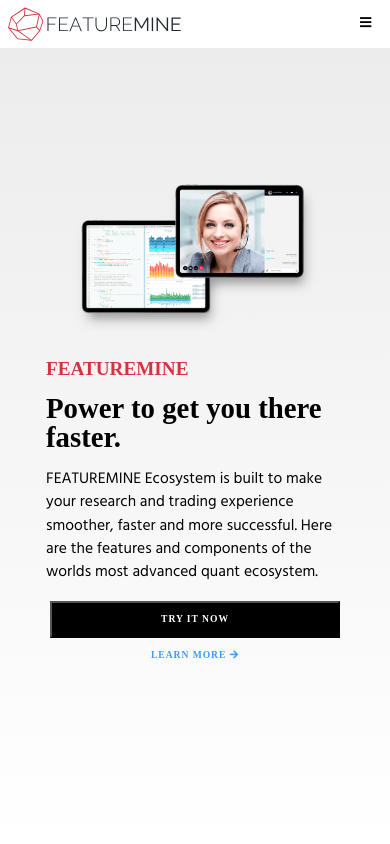
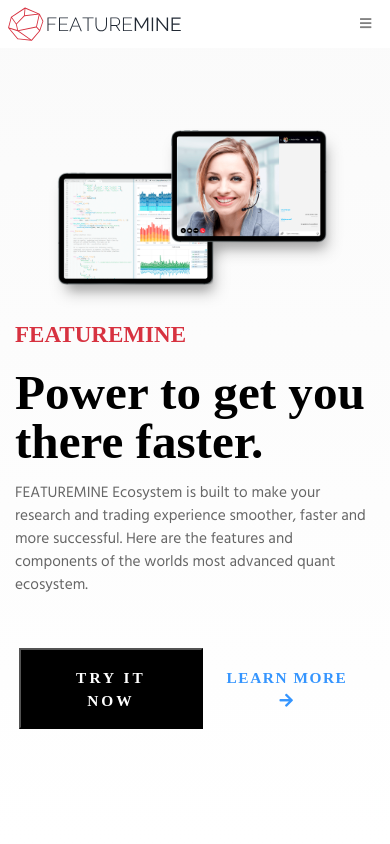
Before and after one commit to jvirriel-per/site-fm, a React (Create React App) app: page / in a window 390 px wide. Shown: the top 844 px of the page. Built offline with nearby package versions, Linux system fonts and the light colour scheme; a web font is replaced by a local one.

Commit message:
new responsive design adjust

```diff
--- a/src/App.css
+++ b/src/App.css
@@ -4,6 +4,12 @@
   font-style: normal;
   font-weight: 400;
   src: local('Hind Regular'), local('Hind-Regular'), url(https://fonts.gstatic.com/s/hind/v9/5aU69_a8oxmIdGl4AQ.ttf) format('truetype');
+}
+@font-face {
+  font-family: 'Hind';
+  font-style: normal;
+  font-weight: 500;
+  src: local('Hind Medium'), local('Hind-Medium'), url(https://fonts.gstatic.com/s/hind/v9/5aU19_a8oxmIfJpbERySiA.ttf) format('truetype');
 }
 @font-face {
   font-family: 'Hind';
@@ -21,18 +27,19 @@
   font-family: 'Hind';
 }
 .second-title {
-  font-size: 4.32rem;
+  font-size: 3.84rem;
   font-weight: 700;
-  line-height: 5.25rem;
+  line-height: 3.84rem;
 }
 .title {
   color: #D73240;
-  font-size: 2.4rem;
+  font-size: 1.8rem;
   font-weight: 600;
 }
 .text-1 {
-  color: #000000;
+  color: #666666;
   font-size: 1.2rem;
+  margin-bottom: 4rem;
 }
 /*----------------layout--------------*/
 .App {
@@ -44,7 +51,8 @@
   color: #000000;
 }
 .contenedor {
-  margin: 0 1rem;
+  width: 1280px !important;
+  display: flex;
 }
 /*
   img{
@@ -52,6 +60,12 @@
     padding-top: 6px;
   }
   */
+.c-5 {
+  width: 525px;
+}
+.c-7 {
+  width: 740px;
+}
 @media screen and (max-width: 440px) {
   .call-t-action {
     justify-content: center!important;
@@ -69,12 +83,12 @@
   justify-content: space-between;
 }
 .black-button {
-  letter-spacing: 0.1em;
+  letter-spacing: 0.2em;
   min-width: 139px;
   background-color: #000000;
   font-weight: 600;
-  font-size: 1.08rem;
-  padding: 0.6rem 1.2rem;
+  font-size: 0.96rem;
+  padding: 0.96rem 1.92rem;
   color: white;
   border-color: #000000;
 }
@@ -82,9 +96,9 @@
   letter-spacing: 0.1em;
   background: none;
   font-weight: 600;
-  font-size: 1.08rem;
+  font-size: 0.96rem;
   padding: 0.6rem 1.2rem;
-  color: #3B9BFE;
+  color: #3595fe;
   border: none;
   text-align: left;
 }
@@ -135,14 +149,17 @@
        width: 100%;
    }*/
 .principal {
-  background: #f2f2f2;
-  background: -moz-linear-gradient(top, #f2f2f2 0%, #ebebeb 0%, #ededed 10%, #ffffff 100%);
-  background: -webkit-gradient(left top, left bottom, color-stop(0%, #f2f2f2), color-stop(0%, #ebebeb), color-stop(10%, #ededed), color-stop(100%, #ffffff));
-  background: -webkit-linear-gradient(top, #f2f2f2 0%, #ebebeb 0%, #ededed 10%, #ffffff 100%);
-  background: -o-linear-gradient(top, #f2f2f2 0%, #ebebeb 0%, #ededed 10%, #ffffff 100%);
-  background: -ms-linear-gradient(top, #f2f2f2 0%, #ebebeb 0%, #ededed 10%, #ffffff 100%);
-  background: linear-gradient(to bottom, #f2f2f2 0%, #ebebeb 0%, #ededed 10%, #ffffff 100%);
-  filter: progid:DXImageTransform.Microsoft.gradient(startColorstr='#f2f2f2', endColorstr='#ffffff', GradientType=0);
+  /* Permalink - use to edit and share this gradient: http://colorzilla.com/gradient-editor/#fafafa+0,ffffff+100 */
+  background: #fafafa;
+  /* Old browsers */
+  background: -moz-linear-gradient(top, #fafafa 0%, #ffffff 100%);
+  /* FF3.6-15 */
+  background: -webkit-linear-gradient(top, #fafafa 0%, #ffffff 100%);
+  /* Chrome10-25,Safari5.1-6 */
+  background: linear-gradient(to bottom, #fafafa 0%, #ffffff 100%);
+  /* W3C, IE10+, FF16+, Chrome26+, Opera12+, Safari7+ */
+  filter: progid:DXImageTransform.Microsoft.gradient(startColorstr='#fafafa', endColorstr='#ffffff', GradientType=0);
+  /* IE6-9 */
 }
 /*-----------menu----------*/
 /*
@@ -164,12 +181,13 @@
   background-color: #FFFFFF;
 }
 .topnav a {
-  color: #000000;
+  color: #808080;
   text-align: center;
   padding: 14px 16px;
   text-decoration: none;
   font-size: 13px;
   font-family: 'hind';
+  font-weight: 500;
   letter-spacing: 0.2em;
 }
 .topnav a:hover {
@@ -205,39 +223,72 @@
     text-align: left;
   }
 }
-/*--------------1920------------*/
-.contenedor {
-  max-width: 1520px;
-}
-@media screen and (min-width: 1441px) and (max-width: 1920px) {
+/*--------------1920------------
+@import "1920.less";
+
+/*--------------1440------------
+
+@import "1440.less";
+
+/*--------------840------------
+@import "840.less";
+
+/*--------------768------------
+@import "768.less";
+
+/*--------------360------------
+@import "576.less";*/
+/*-------------1400------------*/
+@media screen and (max-width: 1400px) {
   .second-title {
-    font-size: 3.11111111vw;
-    line-height: 4vw;
+    font-size: 3.072rem;
+    line-height: 3.072rem;
   }
   .title {
-    font-size: 1.81818182vw;
+    font-size: 1.44rem;
   }
   .text-1 {
-    font-size: 1vw;
+    font-size: 0.96rem;
+    margin-bottom: 3.2rem;
+  }
+  .contenedor {
+    width: 1024px !important;
+  }
+  .c-5 {
+    width: 420px !important;
+  }
+  .c-7 {
+    width: 592px !important;
   }
 }
-/*--------------1440------------*/
-@media screen and (min-width: 769px) and (max-width: 1440px) {
-  .second-title {
-    font-size: 5vw;
-    line-height: 5vw;
+/*-------------1080------------*/
+@media screen and (max-width: 1080px) {
+  /*.second-title{
+        font-size: (@baseTextSize * 3.2) * .6;
+        line-height: (@baseTextSize * 3.2 * .6);
+    }
+
+    .title {
+
+        font-size: (@baseTextSize * 1.5) * .6;
+
+      }
+
+
+    .text-1{
+
+        font-size: (@baseTextSize * .6) ;
+        margin-bottom: (4rem) * .6;
+    }*/
+  .contenedor {
+    width: 768px !important;
   }
-  .title {
-    font-size: 3vw;
+  .c-5 {
+    width: 315px !important;
   }
-  .principal {
-    height: 100%;
-    padding-top: 10vw;
-    padding-bottom: 10vw;
+  .c-7 {
+    width: 444px !important;
   }
-}
-/*--------------840------------*/
-@media screen and (max-width: 900px) {
   .topnav a:not(:first-child) {
     display: none;
   }
@@ -259,52 +310,8 @@
     text-align: left;
   }
 }
-@media screen and (min-width: 900px) {
+@media screen and (min-width: 1080px) {
   .topnav {
     padding: 0 5vw;
   }
 }
-/*--------------768------------*/
-@media screen and (min-width: 768px) {
-  .__featuremine-img-children {
-    /* width: 110%;*/
-  }
-}
-@media screen and (min-width: 577px) and (max-width: 768px) {
-  .second-title {
-    font-size: 5vw;
-    line-height: 5vw;
-  }
-  .title {
-    font-size: 3vw;
-  }
-  .text-1 {
-    font-size: 2.1vw;
-  }
-}
-/*--------------360------------*/
-@media (max-width: 576px) {
-  .second-title {
-    font-size: 5vw;
-    line-height: 5vw;
-  }
-  .title {
-    font-size: 3vw;
-  }
-  .text-1 {
-    font-size: 4vw;
-  }
-  .black-button,
-  .white-button {
-    font-size: 0.6rem;
-  }
-  .second-title {
-    font-size: 1.8rem !important;
-    line-height: 1.8rem !important;
-  }
-  .title {
-    font-size: 1.2rem !important;
-    line-height: 1.2rem !important;
-    margin-top: 1.2rem;
-  }
-}
--- a/src/components/Featuremine.js
+++ b/src/components/Featuremine.js
@@ -4,7 +4,7 @@
 const Featuremine = () => (
   <Container fluid className="principal align-items-center justify-content-center">
     <Row className="contenedor">
-      <Col xs="12 order-1" md="12 order-md-1"  lg="5 order-lg-0">
+      <Col xs="12 order-1" md="12 order-md-1"  lg="5 order-lg-0" className="d-flex align-item-center">
       <div className="__featuremine-first-box">
               <p className="title"><strong>FEATUREMINE</strong></p>
               <p className="second-title"><strong>Power to get
@@ -15,14 +15,14 @@
               and more successful. Here are the features and
               components of the worlds most advanced quant
               ecosystem.</p>
-              <Row className="align-item-center justify-content-between mr-1 ml-1 call-t-action">
+              <div className="align-item-center justify-content-between mr-1 ml-1 call-t-action">
 
                   <button className="black-button"><strong>TRY IT NOW</strong></button>
 
 
                   <button className="white-button"><strong>LEARN MORE <i className="fas fa-arrow-right"></i></strong></button>
 
-              </Row>
+              </div>
 
           </div>
       </Col>
--- /dev/null
+++ b/src/less/1080.less
@@ -0,0 +1,60 @@
+@media screen and (max-width: 1080px)  {
+    /*.second-title{
+        font-size: (@baseTextSize * 3.2) * .6;
+        line-height: (@baseTextSize * 3.2 * .6);
+    }
+
+    .title {
+
+        font-size: (@baseTextSize * 1.5) * .6;
+
+      }
+
+
+    .text-1{
+
+        font-size: (@baseTextSize * .6) ;
+        margin-bottom: (4rem) * .6;
+    }*/
+
+    .contenedor{
+        width: @contenedor *.6!important;
+    }
+    .c-5{
+        width: @columnas5 *.6!important;
+      }
+      .c-7{
+        width: @columnas7 *.6!important;
+      }
+
+      .topnav{
+
+        a:not(:first-child) {display: none;}
+        a.icon {
+        float: right;
+        display: block;
+      }
+
+      &.responsive {
+        position: fixed;
+
+        &.icon {
+            position: absolute;
+            right: 0;
+            top: 0;
+          }
+          a {
+            float: none;
+            display: block;
+            text-align: left;
+            }
+        }
+
+        }
+}
+
+@media screen and (min-width: 1080px) {
+    .topnav{
+        padding: 0 5vw;
+    }
+}
--- /dev/null
+++ b/src/less/1400.less
@@ -0,0 +1,30 @@
+@media screen and (max-width: 1400px)  {
+.second-title{
+    font-size: (@baseTextSize * 3.2) * .8;
+    line-height: (@baseTextSize * 3.2 * .8);
+}
+
+.title {
+
+    font-size: (@baseTextSize * 1.5) * .8;
+
+  }
+
+
+.text-1{
+
+    font-size: (@baseTextSize * .8) ;
+    margin-bottom: (4rem) * .8;
+}
+
+.contenedor{
+    width: @contenedor *.8!important;
+}
+.c-5{
+    width: @columnas5 *.8!important;
+  }
+  .c-7{
+    width: @columnas7 *.8!important;
+  }
+
+}
--- a/src/less/fonts.less
+++ b/src/less/fonts.less
@@ -1,24 +1,24 @@
-@import url('https://fonts.googleapis.com/css?family=Hind:400,600,700');
+@import url('https://fonts.googleapis.com/css?family=Hind:400,500,600,700');
 
 body{
     font-family: 'Hind';
 }
 
 .second-title{
-    font-size: @baseTextSize * 3.6;
+    font-size: @baseTextSize * 3.2;
     font-weight: 700;
-    line-height: @baseTextSize * 4.375;
+    line-height: @baseTextSize * 3.2;
 }
 
 .title {
     color: #D73240;
-    font-size: @baseTextSize * 2;
+    font-size: @baseTextSize * 1.5;
     font-weight: 600;
   }
 
 
 .text-1{
-    color: @baseColor;
+    color: lighten(@baseColor,40);
     font-size: @baseTextSize ;
-
+    margin-bottom: 4rem;
 }
--- a/src/less/layout.less
+++ b/src/less/layout.less
@@ -9,7 +9,8 @@
   }
 
   .contenedor{
-    margin: 0 @baseGridSize;
+    width: @contenedor!important;
+    display: flex;
   }
   /*
   img{
@@ -17,6 +18,13 @@
     padding-top: 6px;
   }
   */
+
+  .c-5{
+    width: @columnas5;
+  }
+  .c-7{
+    width: @columnas7;
+  }
 
 
 @media screen and(max-width:440px){
@@ -39,12 +47,12 @@
     }
 
     .black-button {
-      letter-spacing: .1em;
+      letter-spacing: .2em;
       min-width: 139px;
       background-color: @baseColor;
       font-weight: 600;
-      font-size: @baseTextSize * .9;
-      padding: @baseTextSize * .5 @baseTextSize ;
+      font-size: @baseTextSize * @SizeBoton;
+      padding: @baseTextSize * .8 @baseTextSize * 1.6;
       color: white;
       border-color: @baseColor;
     }
@@ -53,9 +61,9 @@
       letter-spacing: .1em;
       background: none;
       font-weight: 600;
-      font-size: @baseTextSize * .9;
+      font-size: @baseTextSize * @SizeBoton;
       padding: @baseTextSize * .5 @baseTextSize ;
-      color: #3B9BFE;
+      color: rgb(53, 149, 254);
       border: none;
       text-align: left;
 
@@ -116,13 +124,12 @@
 
 
   .principal{
+   /* Permalink - use to edit and share this gradient: http://colorzilla.com/gradient-editor/#fafafa+0,ffffff+100 */
+background: #fafafa; /* Old browsers */
+background: -moz-linear-gradient(top, #fafafa 0%, #ffffff 100%); /* FF3.6-15 */
+background: -webkit-linear-gradient(top, #fafafa 0%,#ffffff 100%); /* Chrome10-25,Safari5.1-6 */
+background: linear-gradient(to bottom, #fafafa 0%,#ffffff 100%); /* W3C, IE10+, FF16+, Chrome26+, Opera12+, Safari7+ */
+filter: progid:DXImageTransform.Microsoft.gradient( startColorstr='#fafafa', endColorstr='#ffffff',GradientType=0 ); /* IE6-9 */
 
-  background: rgba(242,242,242,1);
-  background: -moz-linear-gradient(top, rgba(242,242,242,1) 0%, rgba(235,235,235,1) 0%, rgba(237,237,237,1) 10%, rgba(255,255,255,1) 100%);
-  background: -webkit-gradient(left top, left bottom, color-stop(0%, rgba(242,242,242,1)), color-stop(0%, rgba(235,235,235,1)), color-stop(10%, rgba(237,237,237,1)), color-stop(100%, rgba(255,255,255,1)));
-  background: -webkit-linear-gradient(top, rgba(242,242,242,1) 0%, rgba(235,235,235,1) 0%, rgba(237,237,237,1) 10%, rgba(255,255,255,1) 100%);
-  background: -o-linear-gradient(top, rgba(242,242,242,1) 0%, rgba(235,235,235,1) 0%, rgba(237,237,237,1) 10%, rgba(255,255,255,1) 100%);
-  background: -ms-linear-gradient(top, rgba(242,242,242,1) 0%, rgba(235,235,235,1) 0%, rgba(237,237,237,1) 10%, rgba(255,255,255,1) 100%);
-  background: linear-gradient(to bottom, rgba(242,242,242,1) 0%, rgba(235,235,235,1) 0%, rgba(237,237,237,1) 10%, rgba(255,255,255,1) 100%);
-  filter: progid:DXImageTransform.Microsoft.gradient( startColorstr='#f2f2f2', endColorstr='#ffffff', GradientType=0 );
+
   }
--- a/src/less/menu.less
+++ b/src/less/menu.less
@@ -20,12 +20,13 @@
     a {
 
 
-        color: @baseColor;
+        color: lighten(@baseColor, 50) ;
         text-align: center;
         padding: 14px 16px;
         text-decoration: none;
         font-size: 13px;
         font-family: 'hind';
+        font-weight: 500;
         letter-spacing: .2em;
         &:hover {
           background-color: lighten(@baseColor, 90);
@@ -40,6 +41,7 @@
   .active {
     padding: 7px 20px!important;
     border: 1px @baseColor solid;
+
 
   }
 
```
Also changed, not shown: src/less/App.less (+15 -6 lines), src/less/variables.less (+11 -0 lines), src/less/1200.less (added), src/less/900.less (renamed from src/less/840.less).
